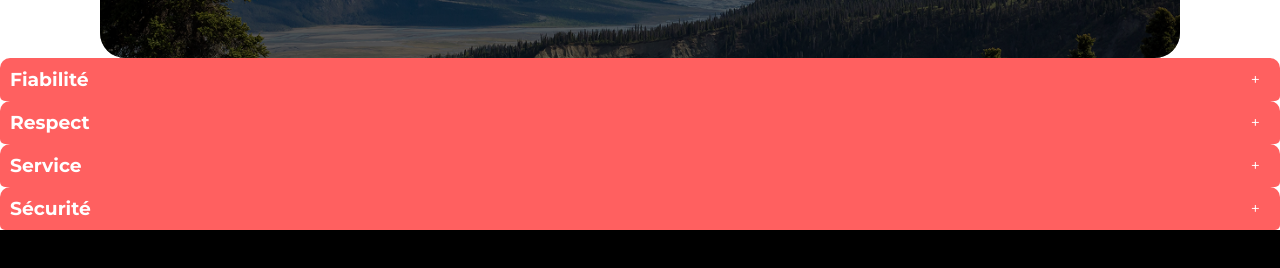
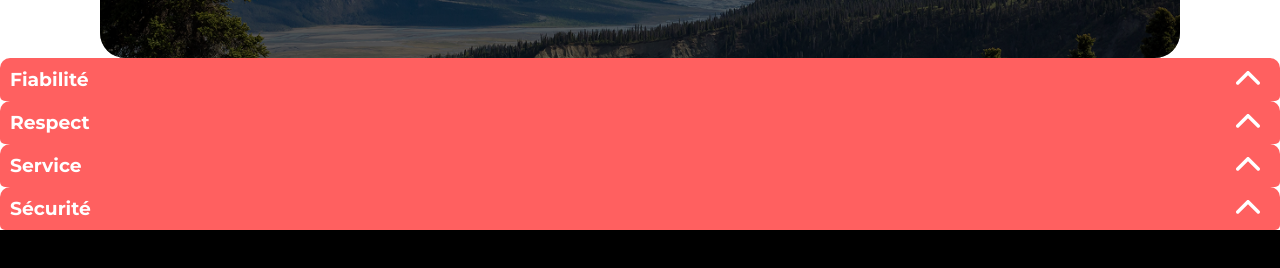
Before and after one commit to Alzorath57/Kasa-location-immobiliere, a React (Vite) app: page /about in a window 1280 px wide. Shown: the part 328-596 px from the top of the page. Built offline with nearby package versions, Linux system fonts and the light colour scheme.

Commit message:
feat: ajout des fleche.svg et ajout dans accordion

```diff
--- a/src/components/Accordion/Accordion.jsx
+++ b/src/components/Accordion/Accordion.jsx
@@ -1,5 +1,7 @@
 import { useState } from "react";
 import "./Accordion.scss";
+import arrowUp from "../../assets/arrow-up.svg";
+import arrowDown from "../../assets/arrow-down.svg";
 
 function Accordion({ title, content }) {
   const [isOpen, setIsOpen] = useState(false);
@@ -12,7 +14,13 @@ function Accordion({ title, content }) {
     <div className="accordion">
       <div className="accordion-header" onClick={toggleAccordion}>
         <h3>{title}</h3>
-        <span>{isOpen ? "-" : "+"}</span>
+        <span>
+          {isOpen ? (
+            <img src={arrowDown} alt="fleche vers le bas" />
+          ) : (
+            <img src={arrowUp} alt="fleche vers le haut" />
+          )}
+        </span>
       </div>
       {isOpen && <div className="accordion-content">{content}</div>}
     </div>
```
Also changed, not shown: src/assets/arrow-down.svg (added), src/assets/arrow-up.svg (added).
